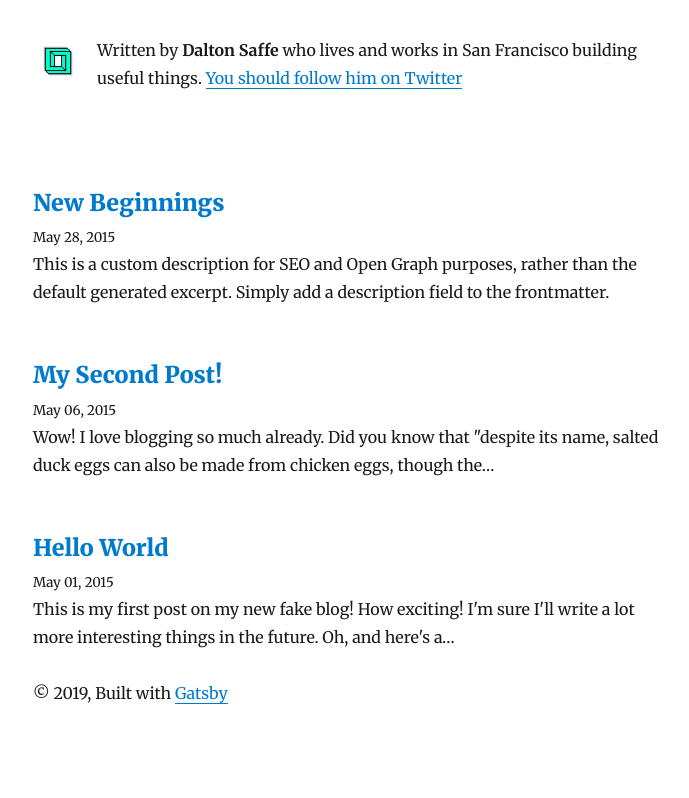
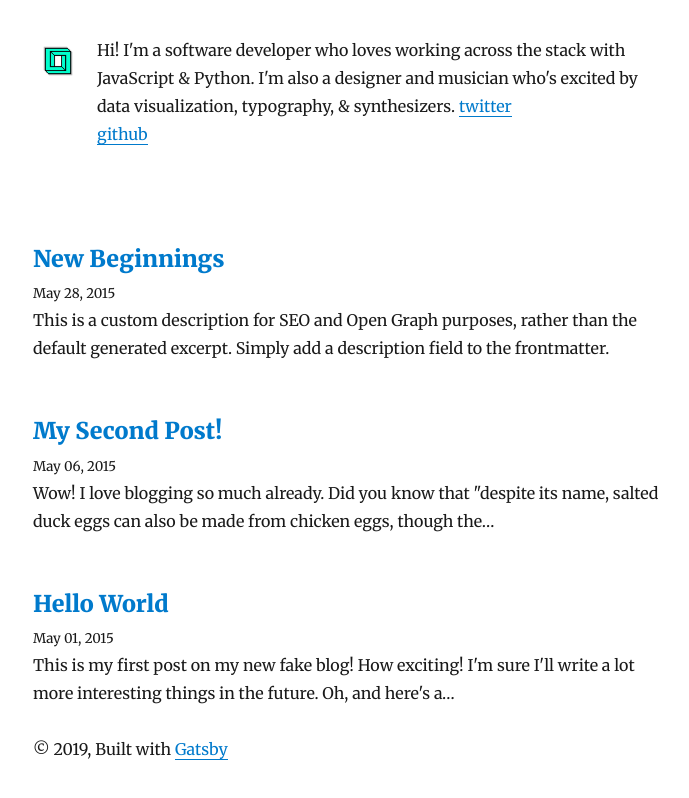
Before and after one commit to daltn/dalton-saffe, a Gatsby site: page / in a window 1280 px wide. Shown: the part 118-916 px from the top of the page, without its empty margins (292-981 px from the left). Before the commit the page ends 867 px from the top, so only its background shows below. Built offline with nearby package versions, Linux system fonts and the light colour scheme; Gatsby itself is replaced by a stand-in of ours; some packages are replaced by stand-ins of ours.

Commit message:
mod bio text

```diff
--- a/gatsby-config.js
+++ b/gatsby-config.js
@@ -63,7 +63,7 @@ module.exports = {
         background_color: `#ffffff`,
         theme_color: `#30c174`,
         display: `minimal-ui`,
-        icon: `content/assets/teal-icon.png`,
+        icon: `content/assets/favicon.png`,
       },
     },
     `gatsby-plugin-offline`,
--- a/src/components/bio.js
+++ b/src/components/bio.js
@@ -1,10 +1,3 @@
-/**
- * Bio component that queries for data
- * with Gatsby's StaticQuery component
- *
- * See: https://www.gatsbyjs.org/docs/static-query/
- */
-
 import React from "react"
 import { StaticQuery, graphql } from "gatsby"
 import Image from "gatsby-image"
@@ -16,7 +9,7 @@ function Bio() {
     <StaticQuery
       query={bioQuery}
       render={data => {
-        const { author, social } = data.site.siteMetadata
+        const { social } = data.site.siteMetadata
         return (
           <div
             style={{
@@ -26,24 +19,25 @@ function Bio() {
           >
             <Image
               fixed={data.avatar.childImageSharp.fixed}
-              alt={author}
+              alt="dalton-saffe"
               style={{
                 marginRight: rhythm(1 / 2),
                 marginBottom: 0,
                 minWidth: 50,
-                borderRadius: `100%`,
+                borderRadius: `50%`,
               }}
               imgStyle={{
                 borderRadius: `50%`,
               }}
             />
             <p>
-              Written by <strong>{author}</strong> who lives and works in San
-              Francisco building useful things.
+              Hi! I'm a software developer who loves working across the stack
+              with JavaScript & Python. I'm also a designer and musician who's
+              excited by data visualization, typography, & synthesizers.
               {` `}
-              <a href={`https://twitter.com/${social.twitter}`}>
-                You should follow him on Twitter
-              </a>
+              <a href={`https://twitter.com/${social.twitter}`}>twitter</a>
+              <br />
+              <a href={`https://github.com/daltn`}>github</a>
             </p>
           </div>
         )
@@ -63,7 +57,6 @@ const bioQuery = graphql`
     }
     site {
       siteMetadata {
-        author
         social {
           twitter
         }
```
Also changed, not shown: content/assets/favicon.png (added).
